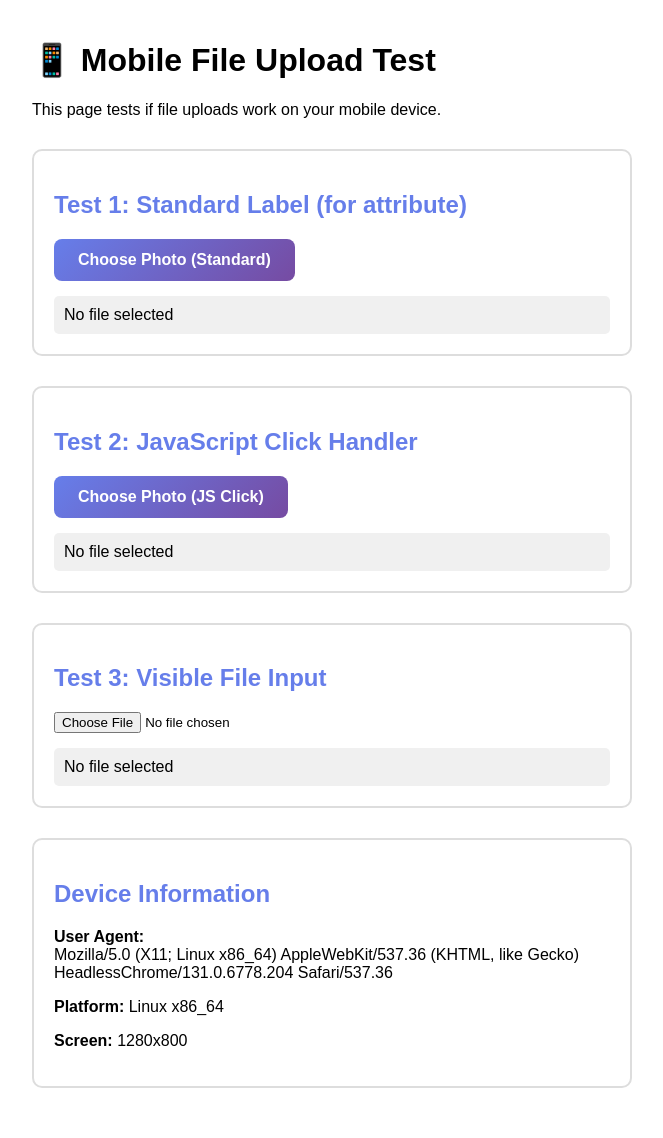
After one commit to codelockinfo/cashbook, a PHP site: page /cashbook/test-file-upload.html in a window 1280 px wide. The commit adds this page. Shown: the whole page, without its empty margins (308-971 px from the left). Run offline with PHP 8.4, Linux system fonts and the light colour scheme.

Commit message:
check issue for choose photo

```diff
--- /dev/null
+++ b/test-file-upload.html
@@ -0,0 +1,132 @@
+<!DOCTYPE html>
+<html lang="en">
+<head>
+    <meta charset="UTF-8">
+    <meta name="viewport" content="width=device-width, initial-scale=1.0">
+    <title>File Upload Test</title>
+    <style>
+        body {
+            font-family: Arial, sans-serif;
+            padding: 20px;
+            max-width: 600px;
+            margin: 0 auto;
+        }
+        .test-section {
+            margin: 30px 0;
+            padding: 20px;
+            border: 2px solid #ddd;
+            border-radius: 10px;
+        }
+        h2 {
+            color: #667eea;
+        }
+        .file-wrapper {
+            margin: 15px 0;
+        }
+        input[type="file"] {
+            display: none;
+        }
+        .btn {
+            display: inline-block;
+            padding: 12px 24px;
+            background: linear-gradient(135deg, #667eea, #764ba2);
+            color: white;
+            border: none;
+            border-radius: 8px;
+            cursor: pointer;
+            font-size: 16px;
+            font-weight: 600;
+        }
+        .btn:active {
+            transform: scale(0.98);
+        }
+        .result {
+            margin-top: 10px;
+            padding: 10px;
+            background: #f0f0f0;
+            border-radius: 5px;
+        }
+        .success {
+            color: green;
+            font-weight: bold;
+        }
+    </style>
+</head>
+<body>
+    <h1>📱 Mobile File Upload Test</h1>
+    <p>This page tests if file uploads work on your mobile device.</p>
+
+    <!-- Test 1: Standard HTML for attribute -->
+    <div class="test-section">
+        <h2>Test 1: Standard Label (for attribute)</h2>
+        <div class="file-wrapper">
+            <input type="file" id="test1" accept="image/*" capture="user">
+            <label for="test1" class="btn">Choose Photo (Standard)</label>
+        </div>
+        <div class="result" id="result1">No file selected</div>
+    </div>
+
+    <!-- Test 2: JavaScript click trigger -->
+    <div class="test-section">
+        <h2>Test 2: JavaScript Click Handler</h2>
+        <div class="file-wrapper">
+            <input type="file" id="test2" accept="image/*" capture="user">
+            <button class="btn" id="test2btn">Choose Photo (JS Click)</button>
+        </div>
+        <div class="result" id="result2">No file selected</div>
+    </div>
+
+    <!-- Test 3: Direct button click (no hidden input) -->
+    <div class="test-section">
+        <h2>Test 3: Visible File Input</h2>
+        <div class="file-wrapper">
+            <input type="file" id="test3" accept="image/*" capture="user" style="display: block;">
+        </div>
+        <div class="result" id="result3">No file selected</div>
+    </div>
+
+    <script>
+        // Test 1: Standard for attribute
+        document.getElementById('test1').addEventListener('change', function(e) {
+            const file = e.target.files[0];
+            if (file) {
+                document.getElementById('result1').innerHTML =
+                    `<span class="success">✓ Success!</span><br>File: ${file.name}<br>Size: ${(file.size/1024).toFixed(2)} KB`;
+            }
+        });
+
+        // Test 2: JavaScript click handler
+        document.getElementById('test2btn').addEventListener('click', function(e) {
+            e.preventDefault();
+            document.getElementById('test2').click();
+        });
+
+        document.getElementById('test2').addEventListener('change', function(e) {
+            const file = e.target.files[0];
+            if (file) {
+                document.getElementById('result2').innerHTML =
+                    `<span class="success">✓ Success!</span><br>File: ${file.name}<br>Size: ${(file.size/1024).toFixed(2)} KB`;
+            }
+        });
+
+        // Test 3: Visible input
+        document.getElementById('test3').addEventListener('change', function(e) {
+            const file = e.target.files[0];
+            if (file) {
+                document.getElementById('result3').innerHTML =
+                    `<span class="success">✓ Success!</span><br>File: ${file.name}<br>Size: ${(file.size/1024).toFixed(2)} KB`;
+            }
+        });
+
+        // Device info
+        document.write(`
+            <div class="test-section">
+                <h2>Device Information</h2>
+                <p><strong>User Agent:</strong><br>${navigator.userAgent}</p>
+                <p><strong>Platform:</strong> ${navigator.platform}</p>
+                <p><strong>Screen:</strong> ${window.innerWidth}x${window.innerHeight}</p>
+            </div>
+        `);
+    </script>
+</body>
+</html>
```
Also changed, not shown: auth-style5.css (+1 -9 lines), auth5.js (+9 -0 lines), dashboard4.js (+25 -0 lines), profile.php (+9 -0 lines), style7.css (+1 -9 lines).
